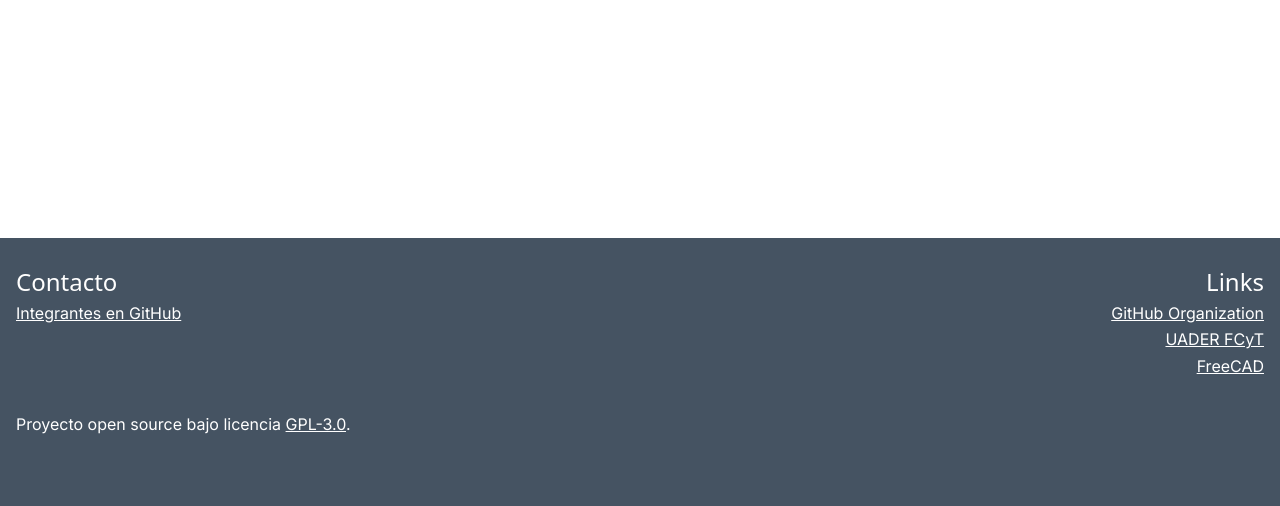
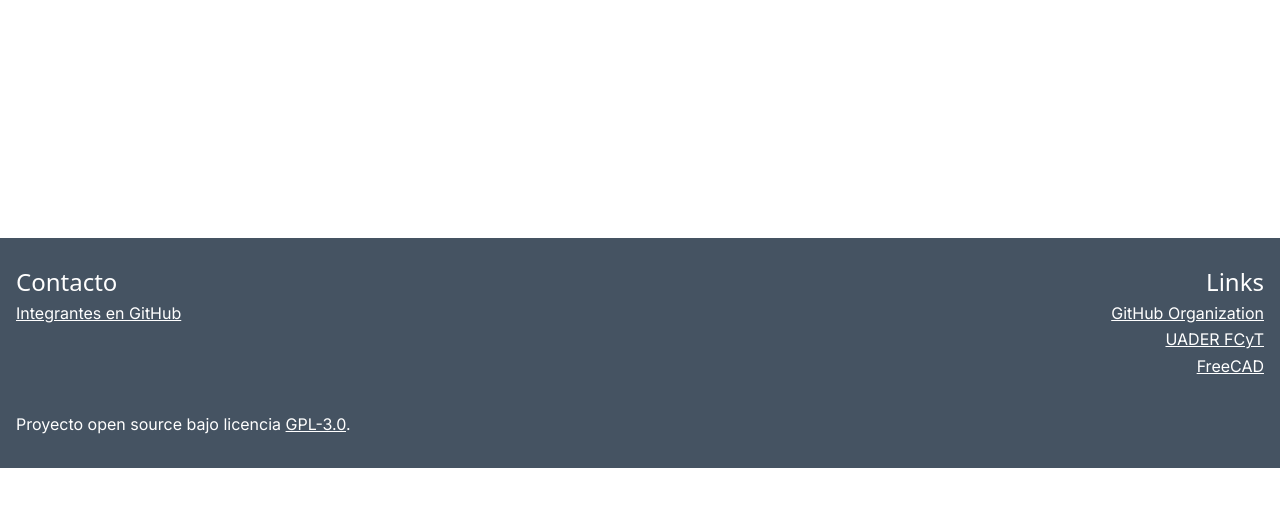
Before and after one commit to DAv-Project-Team-UADER/DAV-ATRIA-Web, a plain HTML site: page index.html in a window 1280 px wide. Shown: the part 1266-1772 px from the top of the page. After the commit the page ends 1734 px from the top, so only its background shows below. Drawn offline with Linux system fonts and the light colour scheme; a web font is replaced by a local one.

Commit message:
style(footer): adjust footer sizing

```diff
--- a/css/styles.css
+++ b/css/styles.css
@@ -558,7 +558,7 @@ a:focus-visible, button:focus-visible {
 .team__list li { padding: 2px 0; }
 
 /* ---------- Footer ---------- */
-.site-footer { background: var(--atria-slate); color: #fff; padding: 32px 0 88px; } /* margen abajo: no tapar los links con el botón de idioma */
+.site-footer { background: var(--atria-slate); color: #fff; padding: 32px 0 32px; } /* deja espacio para el botón de idioma fijo */
 .site-footer--atria { background: var(--atria-slate); }
 /* Figma usa blanco sobre #49A6CF (2.7:1, no cumple AA); se usa texto oscuro (6:1) */
 .site-footer--dav { background: var(--dav-sky); color: #0b1f2e; }
```
